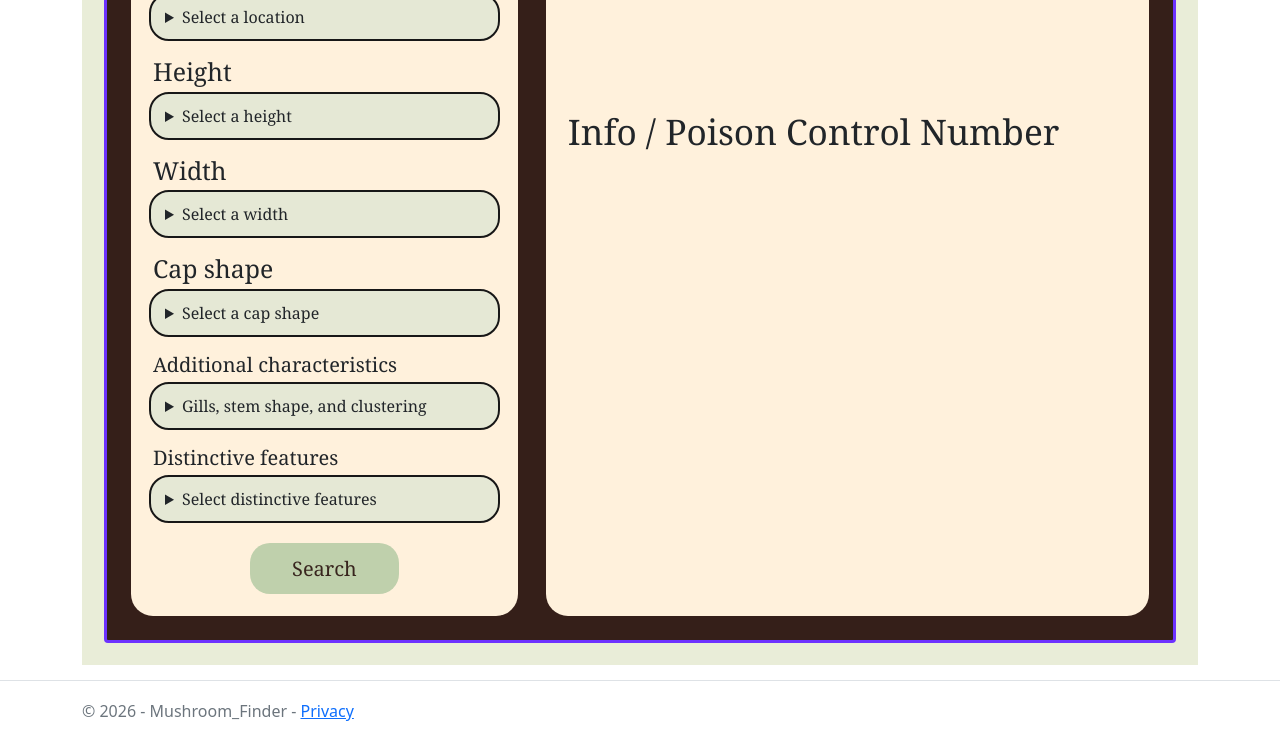
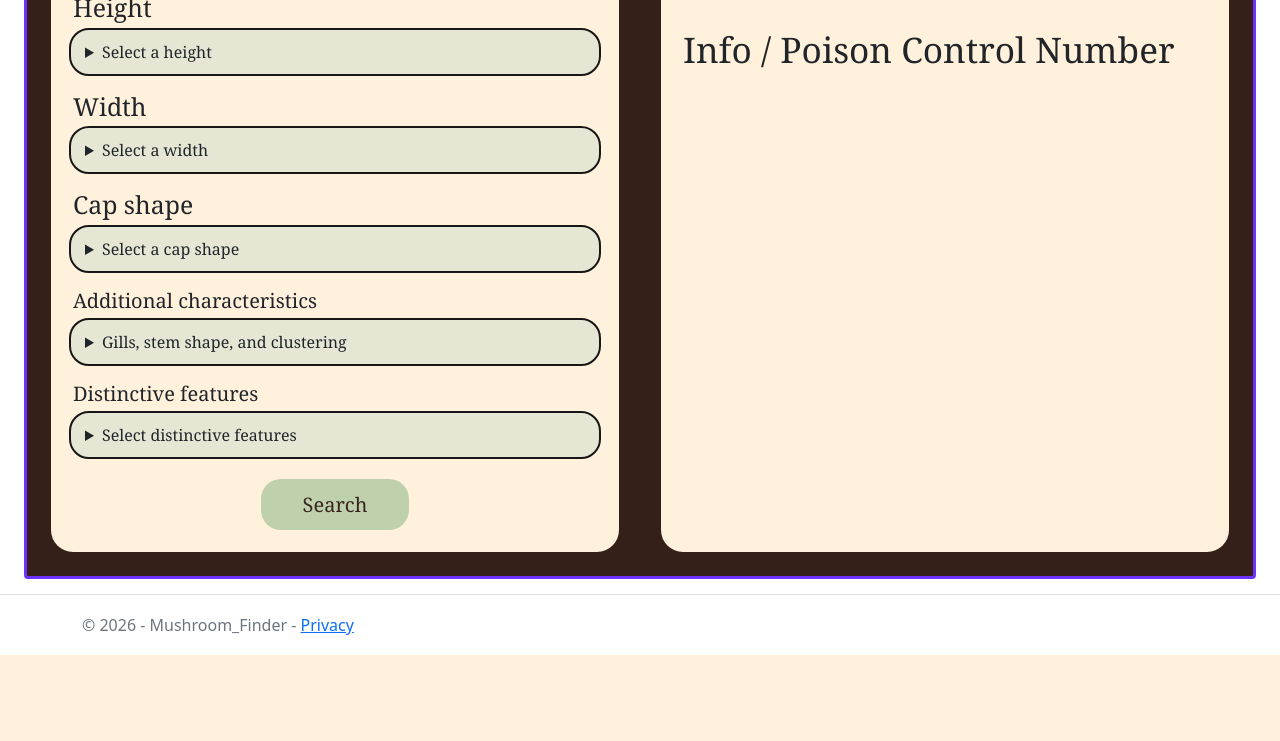
Before and after one commit to Annapoorna-Nair/Mushroom_Finder, an ASP.NET Core app: page /Identifier in a window 1280 px wide. Shown: the part 381-1122 px from the top of the page. After the commit the page ends 1036 px from the top, so only its background shows below. Run offline with ASP.NET Core 8, Linux system fonts and the light colour scheme; style sheets or scripts are compiled from the project's sources; some libraries are stand-ins or nearby versions.

Commit message:
adjusted identifier page to be properly formatted so that characteristics are on one side and results are on another. I also got it so that all of the styling is good. I also made it so that each of the more mushroom related terms (i.e. cap shapes, stem type, gill type) have a little picture reference as a template. Those pictures will be added in later once everything is formatted perfectly.

```diff
--- a/Mushroom_Finder/Pages/Identifier.cshtml
+++ b/Mushroom_Finder/Pages/Identifier.cshtml
@@ -4,15 +4,14 @@
     ViewData["Title"] = "Mushroom Identifier";
 }
 
-<div style="min-height:calc(100vh - 180px); padding:22px; background:#e9edd8; font-family:Georgia, 'Times New Roman', serif;">
-    <div class="identifier-layout" style="display:grid; grid-template-columns:minmax(300px, 38%) minmax(0, 62%); gap:28px; max-width:1580px; margin:0 auto; padding:24px; background:#351f19; border:3px solid #6d32ff; border-radius:4px; box-sizing:border-box;">
+<div style="background:#e9edd8; font-family:Georgia, 'Times New Roman', serif;">
+    <div class="identifier-layout" style="display:grid; grid-template-columns:repeat(2, minmax(0, 1fr)); gap:42px; width:calc(100vw - 48px); max-width:none; margin-left:calc((100% - 100vw) / 2 + 24px); padding:24px; background:#351f19; border:3px solid #6d32ff; border-radius:4px; box-sizing:border-box;">
         <section style="background:#fff1dc; border-radius:22px; padding:22px 18px; min-height:650px; box-sizing:border-box;">
             <form>
-                <h1 style="margin:0 0 16px; font-size:2rem; font-weight:400;">Mushroom Finder</h1>
-                <p style="margin:0 0 18px; font-size:1rem;">Describe what you see from a safe distance.</p>
+                <h1 style="margin:0 0 16px; font-size:2rem; font-weight:400;">Describe What You See</h1>
 
                 <h2 style="margin:10px 4px 5px; font-size:1.55rem; font-weight:400;">Color</h2>
-                <details style="border:2px solid #171717; border-radius:20px; background:#e5e8d5; padding:10px 14px;">
+                <details style="border:2px solid #171717; border-radius:20px; background:#e5e7d4; padding:10px 14px;">
                     <summary style="cursor:pointer;">Select up to 2 colors</summary>
                     <div style="display:grid; grid-template-columns:repeat(2, 1fr); gap:5px; margin-top:10px;">
                         <label><input type="checkbox" name="color" value="Red"> Red</label>
@@ -30,7 +29,7 @@
                 </details>
 
                 <h2 style="margin:16px 4px 5px; font-size:1.55rem; font-weight:400;">Location</h2>
-                <details style="border:2px solid #171717; border-radius:20px; background:#e5e8d5; padding:10px 14px;">
+                <details style="border:2px solid #171717; border-radius:20px; background:#e5e7d4; padding:10px 14px;">
                     <summary style="cursor:pointer;">Select a location</summary>
                     <label><input type="radio" name="location" value="On a tree"> On a tree</label><br>
                     <label><input type="radio" name="location" value="On the ground"> On the ground</label><br>
@@ -39,7 +38,7 @@
                 </details>
 
                 <h2 style="margin:16px 4px 5px; font-size:1.55rem; font-weight:400;">Height</h2>
-                <details style="border:2px solid #171717; border-radius:20px; background:#e5e8d5; padding:10px 14px;">
+                <details style="border:2px solid #171717; border-radius:20px; background:#e5e7d4; padding:10px 14px;">
                     <summary style="cursor:pointer;">Select a height</summary>
                     <label><input type="radio" name="height" value="Short"> Short</label><br>
                     <label><input type="radio" name="height" value="Medium"> Medium</label><br>
@@ -47,7 +46,7 @@
                 </details>
 
                 <h2 style="margin:16px 4px 5px; font-size:1.55rem; font-weight:400;">Width</h2>
-                <details style="border:2px solid #171717; border-radius:20px; background:#e5e8d5; padding:10px 14px;">
+                <details style="border:2px solid #171717; border-radius:20px; background:#e5e7d4; padding:10px 14px;">
                     <summary style="cursor:pointer;">Select a width</summary>
                     <label><input type="radio" name="width" value="Thin"> Thin</label><br>
                     <label><input type="radio" name="width" value="Medium"> Medium</label><br>
@@ -55,30 +54,30 @@
                 </details>
 
                 <h2 style="margin:16px 4px 5px; font-size:1.55rem; font-weight:400;">Cap shape</h2>
-                <details style="border:2px solid #171717; border-radius:20px; background:#e5e8d5; padding:10px 14px;">
+                <details style="border:2px solid #171717; border-radius:20px; background:#e5e7d4; padding:10px 14px;">
                     <summary style="cursor:pointer;">Select a cap shape</summary>
-                    <label><input type="radio" name="cap shape" value="Funnel"> Funnel</label><br>
-                    <label><input type="radio" name="cap shape" value="Cone"> Cone</label><br>
-                    <label><input type="radio" name="cap shape" value="Bell"> Bell</label><br>
-                    <label><input type="radio" name="cap shape" value="Half-egg"> Half-egg</label><br>
-                    <label><input type="radio" name="cap shape" value="Round"> Round</label><br>
-                    <label><input type="radio" name="cap shape" value="Flat"> Flat</label><br>
-                    <label><input type="radio" name="cap shape" value="Central knob"> Central knob</label><br>
-                    <label><input type="radio" name="cap shape" value="Depression"> Depression</label>
+                    <label><input type="radio" name="cap shape" value="Funnel"> Funnel</label> <details class="feature-help" data-feature-category="cap-shape" data-feature-value="Funnel"><summary>ⓘ</summary><div class="feature-placeholder"><img alt="Funnel cap shape example"><span>Funnel picture</span></div></details><br>
+                    <label><input type="radio" name="cap shape" value="Cone"> Cone</label> <details class="feature-help" data-feature-category="cap-shape" data-feature-value="Cone"><summary>ⓘ</summary><div class="feature-placeholder"><img alt="Cone cap shape example"><span>Cone picture</span></div></details><br>
+                    <label><input type="radio" name="cap shape" value="Bell"> Bell</label> <details class="feature-help" data-feature-category="cap-shape" data-feature-value="Bell"><summary>ⓘ</summary><div class="feature-placeholder"><img alt="Bell cap shape example"><span>Bell picture</span></div></details><br>
+                    <label><input type="radio" name="cap shape" value="Half-egg"> Half-egg</label> <details class="feature-help" data-feature-category="cap-shape" data-feature-value="Half-egg"><summary>ⓘ</summary><div class="feature-placeholder"><img alt="Half-egg cap shape example"><span>Half-egg picture</span></div></details><br>
+                    <label><input type="radio" name="cap shape" value="Round"> Round</label> <details class="feature-help" data-feature-category="cap-shape" data-feature-value="Round"><summary>ⓘ</summary><div class="feature-placeholder"><img alt="Round cap shape example"><span>Round picture</span></div></details><br>
+                    <label><input type="radio" name="cap shape" value="Flat"> Flat</label> <details class="feature-help" data-feature-category="cap-shape" data-feature-value="Flat"><summary>ⓘ</summary><div class="feature-placeholder"><img alt="Flat cap shape example"><span>Flat picture</span></div></details><br>
+                    <label><input type="radio" name="cap shape" value="Central knob"> Central knob</label> <details class="feature-help" data-feature-category="cap-shape" data-feature-value="Central knob"><summary>ⓘ</summary><div class="feature-placeholder"><img alt="Central knob cap shape example"><span>Central knob picture</span></div></details><br>
+                    <label><input type="radio" name="cap shape" value="Depression"> Depression</label> <details class="feature-help" data-feature-category="cap-shape" data-feature-value="Depression"><summary>ⓘ</summary><div class="feature-placeholder"><img alt="Depression cap shape example"><span>Depression picture</span></div></details>
                 </details>
 
                 <h2 style="margin:16px 4px 5px; font-size:1.25rem; font-weight:400;">Additional characteristics</h2>
-                <details style="border:2px solid #171717; border-radius:20px; background:#e5e8d5; padding:10px 14px;">
+                <details style="border:2px solid #171717; border-radius:20px; background:#e5e7d4; padding:10px 14px;">
                     <summary style="cursor:pointer;">Gills, stem shape, and clustering</summary>
                     <p style="margin-bottom:5px;">Gills</p>
                     @foreach (var value in new[] { "Adnate", "Adnexed", "Decurrent", "Emarginate", "Free", "Seceding", "Sinuate", "Subcurrent", "False" })
                     {
-                        <label><input type="radio" name="gills" value="@value"> @value</label><br>
+                        <label><input type="radio" name="gills" value="@value"> @value</label> <details class="feature-help" data-feature-category="gills" data-feature-value="@value"><summary>ⓘ</summary><div class="feature-placeholder"><img alt="@value gills example"><span>@value picture</span></div></details><br>
                     }
                     <p style="margin:10px 0 5px;">Stem shape</p>
                     @foreach (var value in new[] { "Equal", "Tapering", "Club", "Bulbous", "Swollen", "Rooting", "Saccate", "Friable", "Bare", "Loose", "Felt-like", "Skirt", "Flaring", "Cortina", "Sheathing", "Double" })
                     {
-                        <label><input type="radio" name="stem shape" value="@value"> @value</label><br>
+                        <label><input type="radio" name="stem shape" value="@value"> @value</label> <details class="feature-help" data-feature-category="stem-shape" data-feature-value="@value"><summary>ⓘ</summary><div class="feature-placeholder"><img alt="@value stem shape example"><span>@value picture</span></div></details><br>
                     }
                     <p style="margin:10px 0 5px;">Clustering</p>
                     <label><input type="radio" name="clustering" value="Has many similar mushrooms nearby"> Has many similar mushrooms nearby</label><br>
@@ -86,7 +85,7 @@
                 </details>
 
                 <h2 style="margin:16px 4px 5px; font-size:1.25rem; font-weight:400;">Distinctive features</h2>
-                <details style="border:2px solid #171717; border-radius:20px; background:#e5e8d5; padding:10px 14px;">
+                <details style="border:2px solid #171717; border-radius:20px; background:#e5e7d4; padding:10px 14px;">
                     <summary style="cursor:pointer;">Select distinctive features</summary>
                     <label><input type="radio" name="special features" value="Leaking red liquid"> Leaking red liquid</label><br>
                     <label><input type="radio" name="special features" value="Cap looks like a net"> Cap looks like a net</label><br>
@@ -98,18 +97,67 @@
         </section>
 
         <section style="background:#fff1dc; border-radius:22px; padding:10px; min-height:650px; box-sizing:border-box;">
-            <div style="font-size:1rem; margin-bottom:2px;">Mushroom identification result</div>
-            <div style="width:58%; margin-left:42%; text-align:center;">
-                <h2 style="margin:0; font-size:3rem; font-weight:400;">Species</h2>
-                <p style="margin:8px 0 28px; font-size:1.25rem; font-weight:600;">Scientific Name</p>
-                <div style="width:215px; margin-left:auto; padding:12px 14px; border-radius:0 20px 20px 0; background:#ff9fa4; font-size:2rem; text-align:left; box-sizing:border-box;">Poisonous</div>
+            <div style="display:grid; grid-template-columns:minmax(0, 58%) minmax(0, 42%); align-items:start;">
+                <img src="https://upload.wikimedia.org/wikipedia/commons/5/5c/Amanita_muscaria_2011_G1.JPG" alt="Mushroom identification result" style="width:100%; height:270px; object-fit:cover; border:4px solid #6d32ff; box-sizing:border-box;" />
+                <div style="padding:8px 10px; text-align:center;">
+                    <h2 style="margin:0; font-size:3rem; font-weight:400;">Species</h2>
+                    <p style="margin:8px 0 20px; font-size:1.25rem; font-weight:600;">Scientific Name</p>
+                    <div style="width:100%; padding:12px 14px; border-radius:0 20px 20px 0; background:#ff9fa4; font-size:2rem; text-align:left; box-sizing:border-box;">Poisonous</div>
+                </div>
             </div>
-            <div style="margin-top:108px; padding:24px 12px; font-size:2.2rem;">Info / Poison Control Number</div>
+            <div style="padding:24px 12px; font-size:2.2rem;">Info / Poison Control Number</div>
         </section>
     </div>
 </div>
 
 <style>
+    .feature-help {
+        display: inline-block;
+        position: relative;
+        margin-left: 4px;
+        vertical-align: middle;
+    }
+
+    .feature-help summary {
+        list-style: none;
+        cursor: pointer;
+        color: #333;
+        font-family: Arial, sans-serif;
+        font-size: .9rem;
+        font-weight: bold;
+    }
+
+    .feature-help summary::-webkit-details-marker {
+        display: none;
+    }
+
+    .feature-placeholder {
+        position: absolute;
+        z-index: 5;
+        width: 140px;
+        height: 95px;
+        margin-top: 4px;
+        padding-top: 36px;
+        border: 1px solid #777;
+        background: #b5b5b5;
+        color: #333;
+        text-align: center;
+        font: .8rem Arial, sans-serif;
+        box-sizing: border-box;
+    }
+
+    .feature-placeholder img {
+        display: block;
+        width: 100%;
+        height: 100%;
+        object-fit: cover;
+    }
+
+    .feature-placeholder span {
+        position: absolute;
+        inset: 36px 0 0;
+    }
+
     @@media (max-width: 900px) {
         .identifier-layout {
             grid-template-columns: 1fr !important;
@@ -122,3 +170,50 @@
         }
     }
 </style>
+
+<script>
+    document.querySelectorAll('.feature-help[data-feature-category]').forEach(function (featureHelp) {
+        featureHelp.addEventListener('toggle', function () {
+            if (!featureHelp.open) {
+                return;
+            }
+
+            const category = featureHelp.dataset.featureCategory;
+            const value = featureHelp.dataset.featureValue.toLowerCase().replace(/[^a-z0-9]+/g, '-');
+            const image = featureHelp.querySelector('.feature-placeholder img');
+            if (image) {
+                image.src = '/images/identifier/' + category + '/' + value + '.jpg';
+                image.onload = function () {
+                    image.nextElementSibling.style.display = 'none';
+                };
+                image.onerror = function () {
+                    image.style.display = 'none';
+                };
+            }
+            document.querySelectorAll('.feature-help[data-feature-category="' + category + '"]').forEach(function (otherFeatureHelp) {
+                if (otherFeatureHelp !== featureHelp) {
+                    otherFeatureHelp.removeAttribute('open');
+                }
+            });
+        });
+    });
+
+    document.querySelectorAll('input[name="color"]').forEach(function (colorInput) {
+        colorInput.addEventListener('change', function () {
+            const selectedColors = document.querySelectorAll('input[name="color"]:checked');
+            const colorInputs = document.querySelectorAll('input[name="color"]');
+            const limitMessage = document.getElementById('color-limit-message');
+            const limitReached = selectedColors.length >= 2;
+
+            colorInputs.forEach(function (input) {
+                input.disabled = limitReached && !input.checked;
+            });
+
+            if (limitMessage) {
+                limitMessage.textContent = limitReached
+                    ? 'Two colors selected. Unselect a color to choose a different one.'
+                    : 'Choose no more than two colors.';
+            }
+        });
+    });
+</script>
```
Also changed, not shown: Mushroom_Finder/.specify/feature-spec.md, Mushroom_Finder/Mushroom_Finder/Pages/Identifier.cshtml (added).
